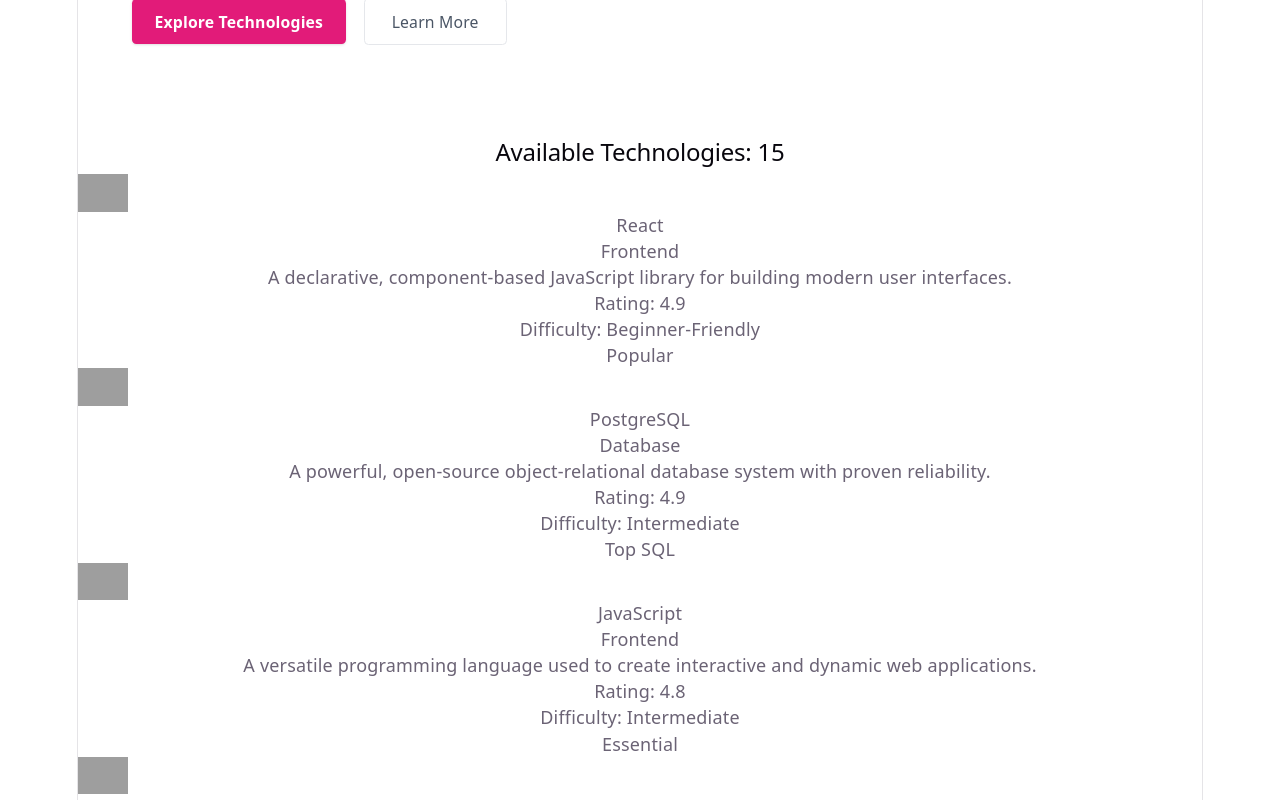
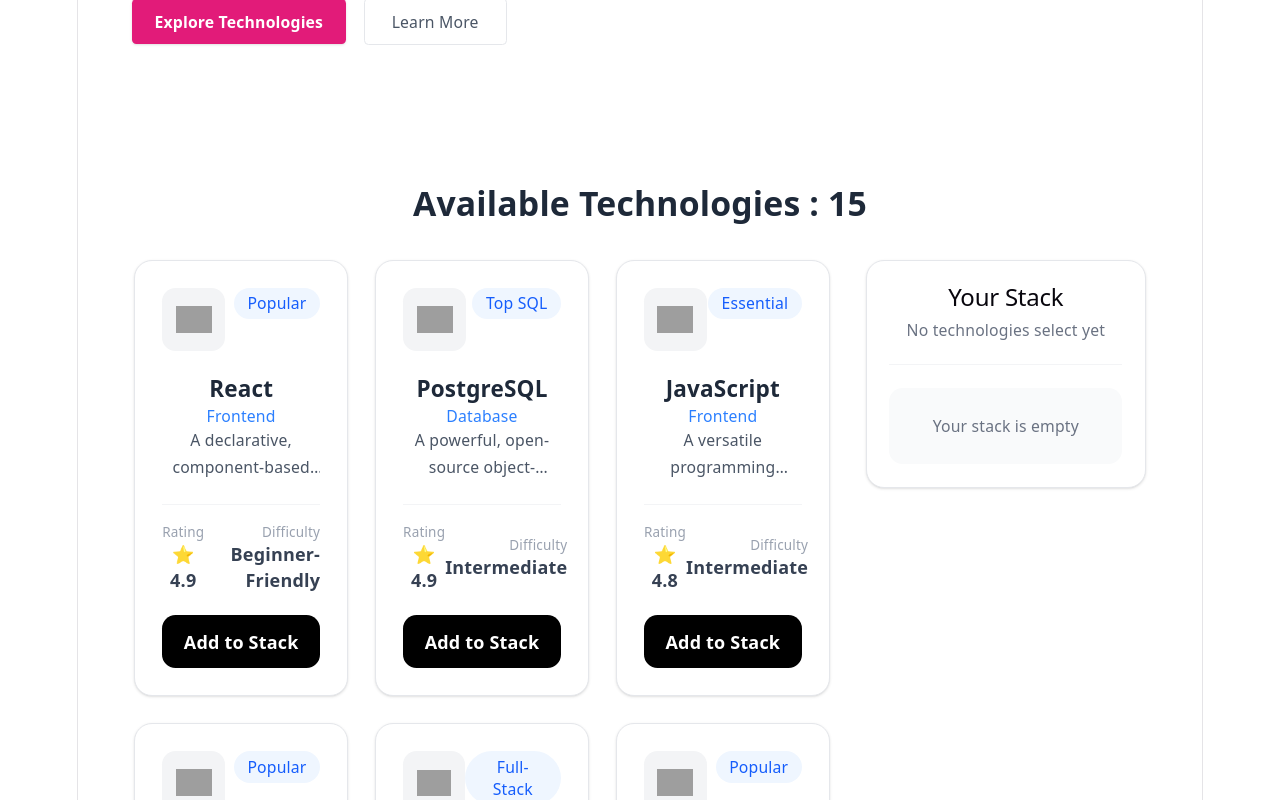
Before and after one commit to raihankabir1952/assignment-5, a React (Vite) app: page / in a window 1280 px wide. Shown: the part 540-1340 px from the top of the page. Built offline with nearby package versions, Linux system fonts and the light colour scheme; grey boxes are pictures that could not be loaded.

Commit message:
build technology card also add skity in navbar

```diff
--- a/src/Components/Nav.tsx
+++ b/src/Components/Nav.tsx
@@ -2,7 +2,7 @@
 
 function Nav() {
   return (
-    <nav className="w-full px-6 py-4 shadow-sm bg-white-200">
+    <nav className="sticky top-0 z-50 w-full bg-blue-200 px-6 py-4 shadow-sm">
       <div className="flex justify-between items-center">
         {/* LOGO */}
         <div className="flex-1 flex justify-start font-bold text-xl">
@@ -14,7 +14,7 @@
           <a href="#" className="hover:text-blue-600  text-pink-700">Home</a>
           <a href="#" className="hover:text-blue-600">technologies</a>
           <a href="#" className="hover:text-blue-600">Projects</a>
-          <a href="#" className="hover:text-blue-600">Contact</a>
+          <a href="./Footer.tsx" className="hover:text-blue-600">Contact</a>
         </div>
 
         {/* button */}
--- a/src/Components/TechnologyCard.tsx
+++ b/src/Components/TechnologyCard.tsx
@@ -4,30 +4,63 @@
     technology: ITechnology;
 }
 
-function TechnologyCard({
-    technology
-}: TechnologyCardProps) {
+function TechnologyCard({ technology }: TechnologyCardProps) {
+    return (
+        <div className="group rounded-2xl border border-gray-200 bg-white p-6 shadow-sm transition-all duration-300 hover:-translate-y-1 hover:shadow-xl">
 
-    return (
-        <div>
-            <img
-                src={technology.icon}
-                alt={technology.name}
-                width={50}
-                height={50}
-            />
+            <div className="flex items-start justify-between">
 
-            <h3>{technology.name}</h3>
+                <div className="flex h-14 w-14 items-center justify-center rounded-xl bg-gray-100 p-3">
+                    <img
+                        src={technology.icon}
+                        alt={technology.name}
+                        className="h-full w-full object-contain"
+                    />
+                </div>
 
-            <p>{technology.category}</p>
+                <span className="rounded-full bg-blue-50 px-3 py-1 text-sm font-medium text-blue-600">
+                    {technology.badge}
+                </span>
 
-            <p>{technology.description}</p>
+            </div>
 
-            <p>Rating: {technology.rating}</p>
+            <h3 className="mt-5 text-xl font-bold text-gray-800">
+                {technology.name}
+            </h3>
 
-            <p>Difficulty: {technology.difficulty}</p>
+            <p className="mt-1 text-sm font-medium text-blue-500">
+                {technology.category}
+            </p>
 
-            <p>{technology.badge}</p>
+            <p className="mt-3 line-clamp-2 text-sm leading-6 text-gray-600">
+                {technology.description}
+            </p>
+
+            <div className="mt-5 flex items-center justify-between border-t border-gray-100 pt-4">
+
+                <div>
+                    <p className="text-xs text-gray-400">Rating</p>
+                    <p className="font-semibold text-gray-700">
+                        ⭐ {technology.rating}
+                    </p>
+                </div>
+
+                <div className="text-right">
+                    <p className="text-xs text-gray-400">Difficulty</p>
+                    <p className="font-semibold text-gray-700">
+                        {technology.difficulty}
+                    </p>
+                </div>
+
+            </div>
+
+            {/* Add to Stack Button */}
+            <button
+                className="mt-5 w-full rounded-xl bg-black px-4 py-3 font-semibold text-white transition hover:bg-gray-800"
+            >
+                Add to Stack
+            </button>
+
         </div>
     );
 }
--- a/src/Components/TechnologyList.tsx
+++ b/src/Components/TechnologyList.tsx
@@ -22,12 +22,16 @@
     }, []);
 
 return (
-        <div>
+    <div className="mx-auto w-[90%] max-w-7xl py-10">
 
-            <h2>
-                Available Technologies: {technologies.length}
-            </h2>
+        <button className="mb-8 text-3xl font-bold text-gray-800">
+            Available Technologies : {technologies.length}
+        </button><br />
 
+        <div className="grid grid-cols-1 gap-8 lg:grid-cols-[1fr_280px]">
+
+            {/* Technology Cards */}
+            <div className="grid grid-cols-1 gap-6 md:grid-cols-2 xl:grid-cols-3">
                 {
                     technologies.map((tech) => (
                         <TechnologyCard
@@ -36,6 +40,33 @@
                         />
                     ))
                 }
+            </div>
+
+
+            {/* Your Stack */}
+            <div className="h-fit rounded-2xl border border-gray-200 bg-white p-5 shadow-sm">
+
+                <h2 className="text-xl font-bold text-gray-800">
+                    Your Stack
+                </h2>
+
+                <p className="mt-2 text-sm text-gray-500">
+                    No technologies select yet
+                </p>
+
+                <div className="my-5 border-t border-gray-100"></div>
+
+                <div className="rounded-xl bg-gray-50 px-4 py-6 text-center">
+
+                    <p className="text-sm font-medium text-gray-500">
+                        Your stack is empty
+                    </p>
+
+                </div>
+
+            </div>
+
+        </div>
 
     </div>
 );
```
Lines whose indentation alone changed are shown as unchanged.
